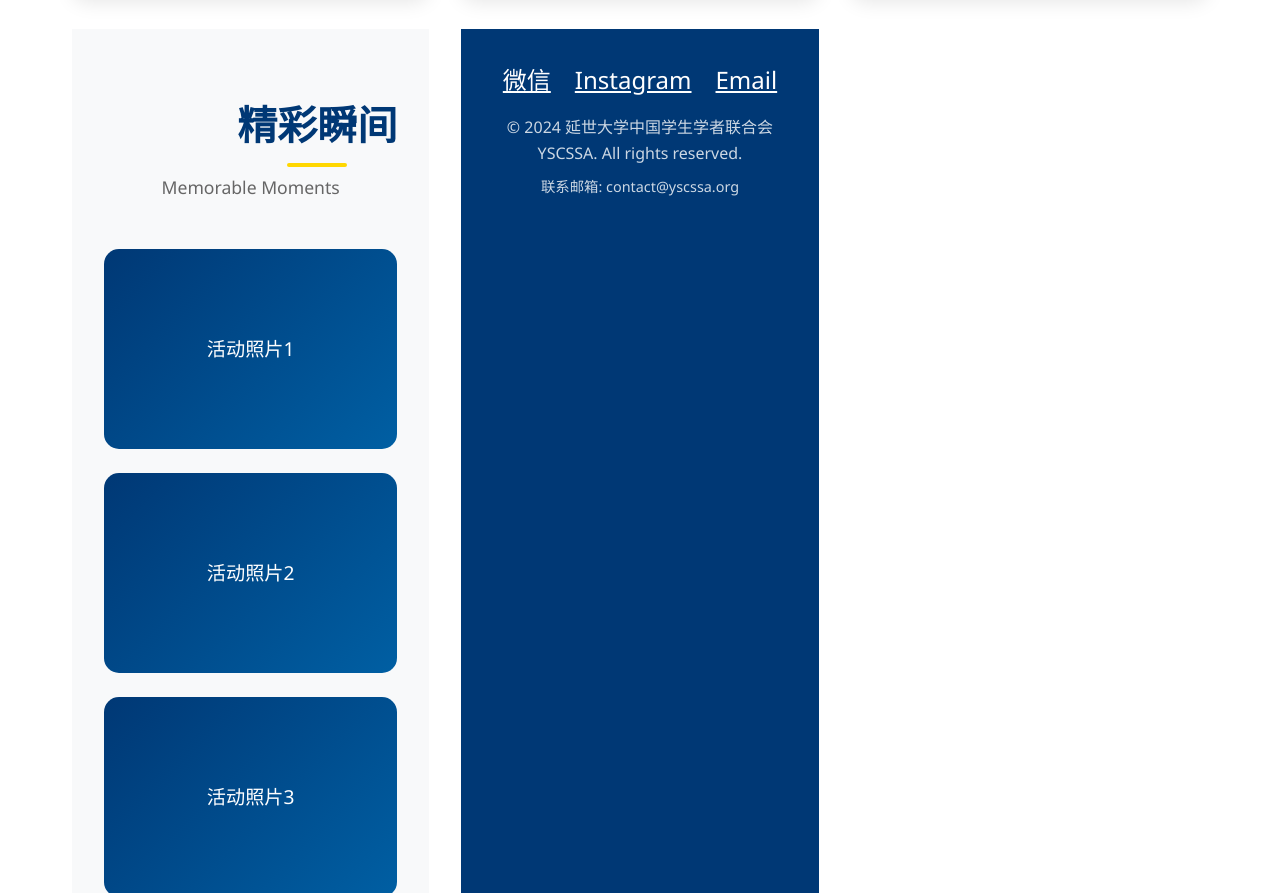
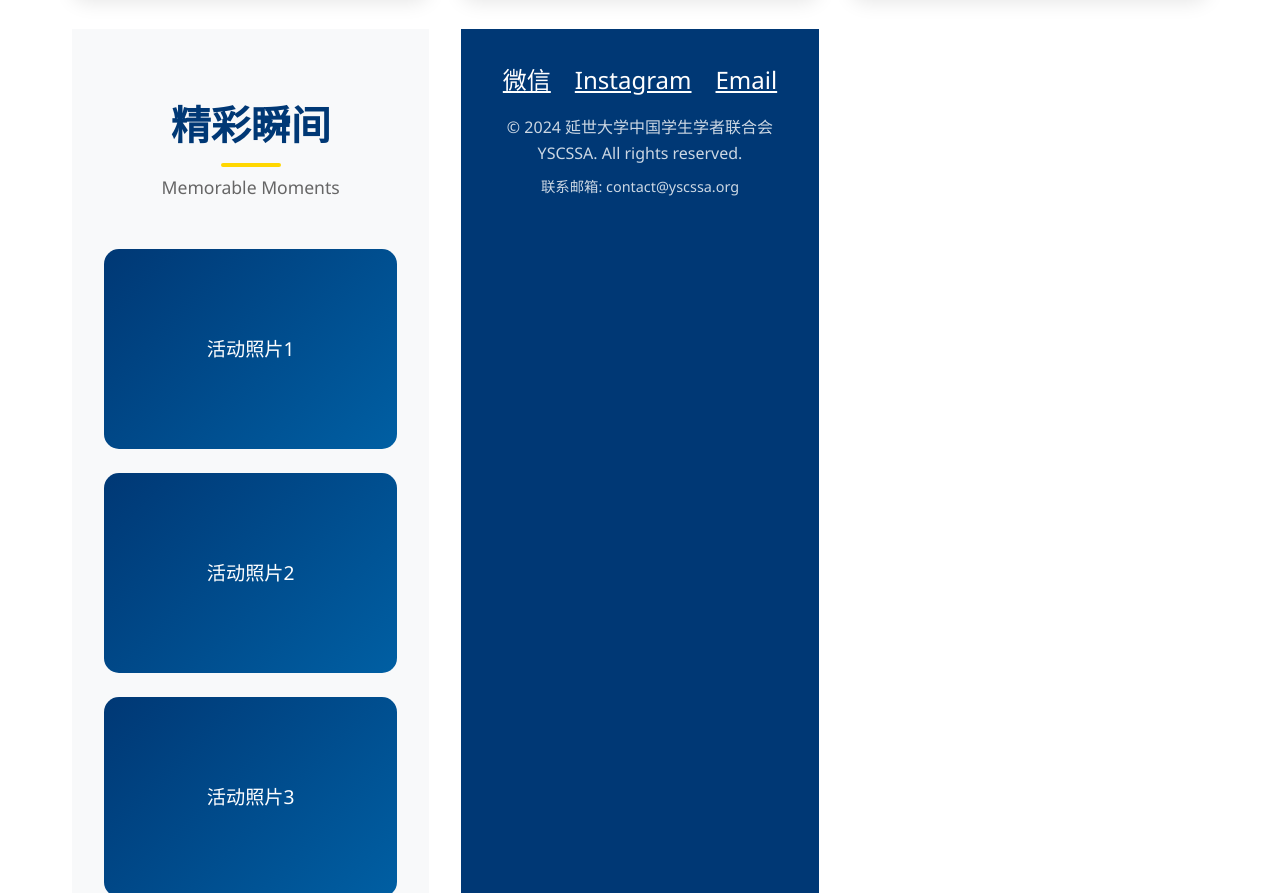
Before and after one commit to Fa1tumn/YSCSSA_website, a plain HTML site: page activities.html in a window 1280 px wide. Shown: the part 1192-2085 px from the top of the page. Drawn offline with Linux system fonts and the light colour scheme.

Commit message:
居中部门中的加入我们标题

```diff
--- a/css/style.css
+++ b/css/style.css
@@ -198,14 +198,14 @@ body {
 }
 
 .section-title {
-    text-align: center;
     font-size: 2.5rem;
     color: #003875;
     margin-bottom: 1rem;
     position: relative;
-    display: inline-block;
-    left: 50%;
-    transform: translateX(-50%);
+    display: block;
+    margin-left: auto;
+    margin-right: auto;
+    width: fit-content;
 }
 
 .section-title::after {
```
